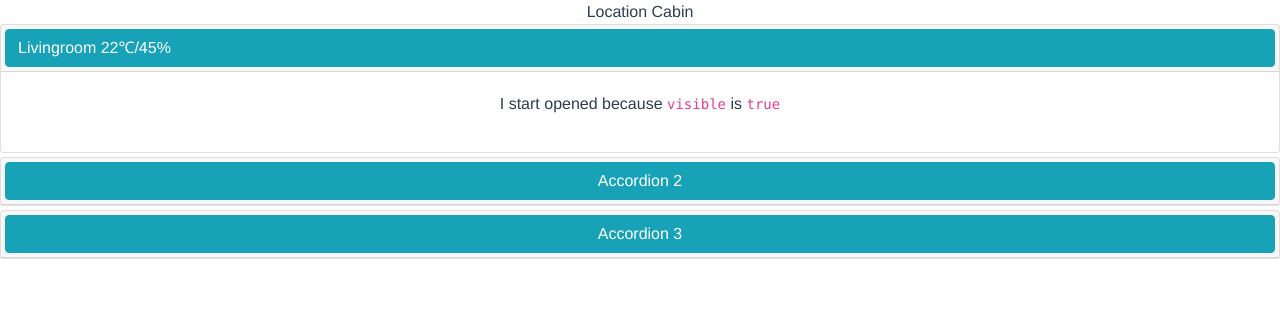
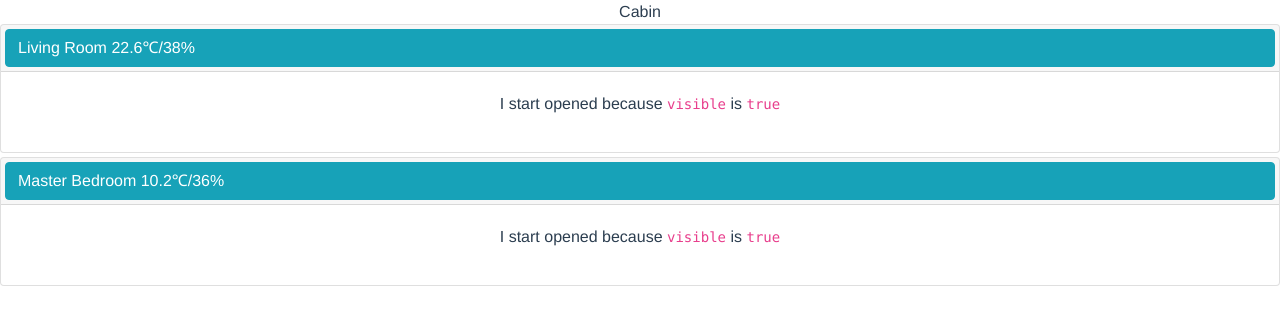
Before and after one commit to seesharper/heatkeeper.client, a Vue app: page /zones/Cabin in a window 1280 px wide. Shown: the top 324 px of the page. Built offline with nearby package versions, Linux system fonts and the light colour scheme.

Commit message:
Use detail component

```diff
--- /dev/null
+++ b/src/components/ZoneDetail.vue
@@ -0,0 +1,45 @@
+<template>
+  <b-card no-body class="mb-1">
+    <b-card-header header-tag="header" class="p-1" role="tab">
+      <b-btn
+        block
+        href="#"
+        class="text-left"
+        v-b-toggle.accordion1
+        variant="info"
+      >{{name}} {{temperature}}&#8451;/{{humidity}}%</b-btn>
+    </b-card-header>
+    <b-collapse id="accordion1" visible accordion="my-accordion" role="tabpanel">
+      <b-card-body>
+        <p class="card-text">I start opened because
+          <code>visible</code> is
+          <code>true</code>
+        </p>
+        <p class="card-text">{{ text }}</p>
+      </b-card-body>
+    </b-collapse>
+  </b-card>
+</template>
+
+<script lang="ts">
+import Vue from "vue";
+import { Component, Prop } from "vue-property-decorator";
+
+@Component
+export default class ZoneDetail extends Vue {
+  @Prop({ default: 0 })
+  temperature: Number;
+
+  @Prop({ default: 0 })
+  humidity: Number;
+
+  @Prop({ default: 0 })
+  batteryLevel: Number;
+
+  @Prop({ default: 0 })
+  name: string;
+}
+</script>
+
+<style>
+</style>
--- a/src/components/Zones.vue
+++ b/src/components/Zones.vue
@@ -1,34 +1,43 @@
 <template>
-    <div>Location {{ $route.params.location }}
-    <Zone></Zone>
+  <div>
+    {{ $route.params.location }}
+    <div role="tablist">
+      <ZoneDetail
+        v-for="item in zones"
+        :key="item.name"
+        v-bind:name="item.name"
+        v-bind:temperature="item.temperature"
+        v-bind:humidity="item.humidity"
+        v-bind:batteryLevel="item.batteryLevel"
+      ></ZoneDetail>
     </div>
-
+  </div>
 </template>
 
 <script lang="ts">
-import Vue from 'vue'
-import { Component } from 'vue-property-decorator'
+import Vue from "vue";
+import { Component } from "vue-property-decorator";
 import { getZones, ZoneInfo } from "../web-api";
-import Battery from '@/components/Battery.vue';
-import Zone from '@/components/Zone.vue';
+import Battery from "@/components/Battery.vue";
+import Zone from "@/components/Zone.vue";
+import ZoneDetail from "@/components/ZoneDetail.vue";
 
 @Component({
-    components: {
-        Battery,
-        Zone
-    }
-}
-)
-export default class Zones extends Vue{
-    zones : ZoneInfo[] = new Array<ZoneInfo>();
+  components: {
+    Battery,
+    ZoneDetail
+  }
+})
+export default class Zones extends Vue {
+  zones: ZoneInfo[] = new Array<ZoneInfo>();
 
-    async mounted(){
-        let locationParam = this.$route.params['location'];
-        this.zones = await getZones(locationParam);
-    }
+  async mounted() {
+    let locationParam = this.$route.params["location"];
+    this.zones = await getZones(locationParam);
+    console.log("");
+  }
 }
 </script>
 
 <style>
-
 </style>
--- a/tsconfig.json
+++ b/tsconfig.json
@@ -7,6 +7,7 @@
     "importHelpers": true,
     "moduleResolution": "node",
     "experimentalDecorators": true,
+    "strictPropertyInitialization": false,
     "esModuleInterop": true,
     "allowSyntheticDefaultImports": true,
     "sourceMap": true,
```
Also changed, not shown: 1 other file (tests, documents, lock files or other folders).
